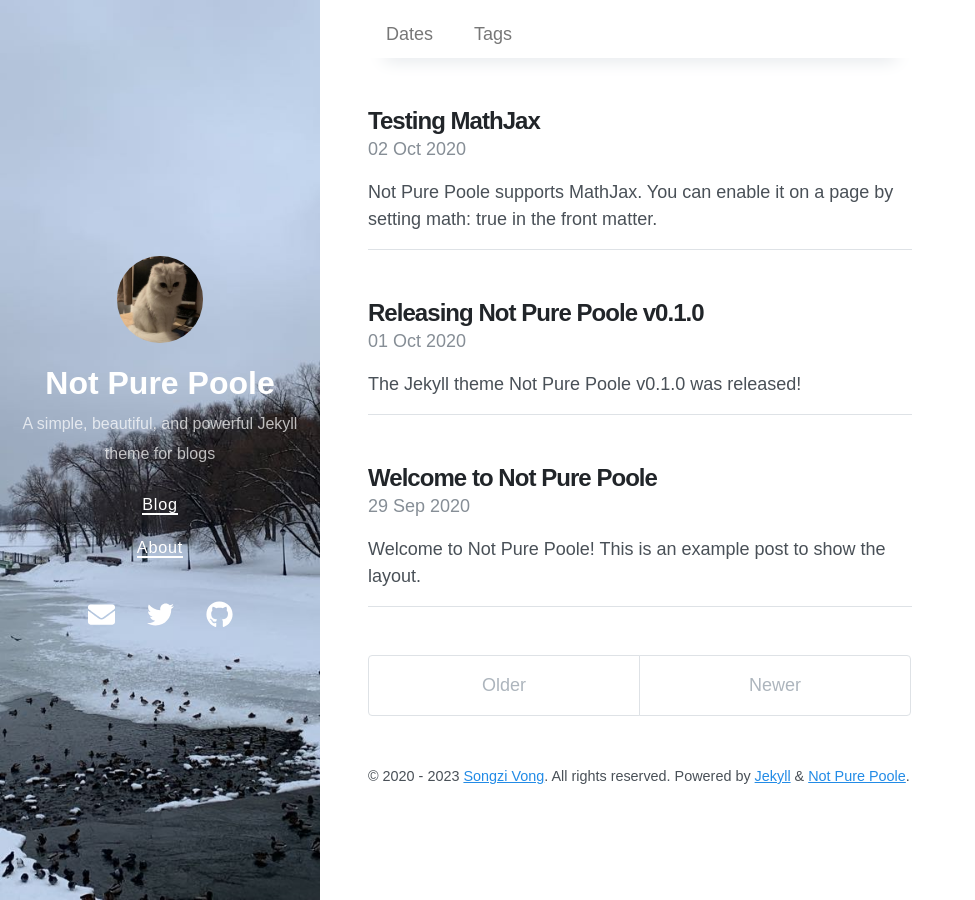
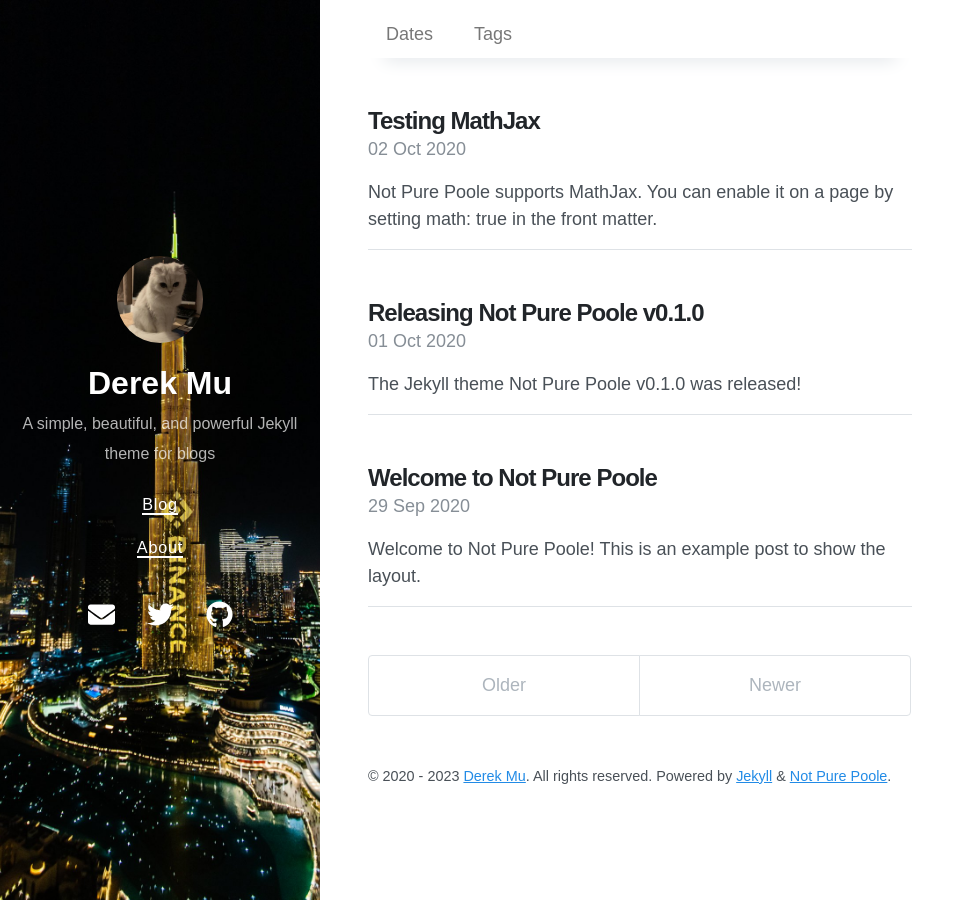
Before and after one commit to derek-mu/derek-mu.github.io, a Jekyll site: the page built from index.html, in a window 1280 px wide. Shown: the whole page, without its empty margins (0-975 px from the left). Built offline with Jekyll 4.4.1, drawn with Linux system fonts in a browser that asks for light colours; nearby versions of some CDN libraries; the list of posts is cut into pages by our own code.

Commit message:
first commit

```diff
--- a/_config.yml
+++ b/_config.yml
@@ -1,11 +1,11 @@
 # Setup
-title: Not Pure Poole
+title: Derek Mu
 description: A simple, beautiful, and powerful Jekyll theme for blogs
-url: https://vszhub.github.io
+url: https://derek-mu.github.io
 avatar: /avatar.jpeg
 paginate: 5
 permalink: pretty
-cover_image: /bg.jpeg
+cover_image: /bg2.jpeg
 
 # Gems
 plugins:
@@ -29,14 +29,14 @@ exclude:
 
 # Optimize Jekyl SEO Tag
 twitter:
-  username: vszhub
+  username: Derek Mu
   card: summary
 logo: logo.png
 social:
-  name: Songzi Vong
+  name: Derek Mu
   links:
-    - https://twitter.com/vszhub
-    - https://github.com/vszhub
+    - https://twitter.com/0xDerek668
+    - https://derek-mu.github.io
 google_site_verification: xxxxx
 lang: en
 
@@ -54,6 +54,6 @@ sass:
 
 # Specify the author for blog posts
 author:
-  name: Songzi Vong
-  url: https://github.com/vszhub/
-  email: vszhub@gmail.com
+  name: Derek Mu
+  url: https://derek-mu.github.io
+  email: meverestz@gmail.com
```
Also changed, not shown: bg2.jpeg (added).
